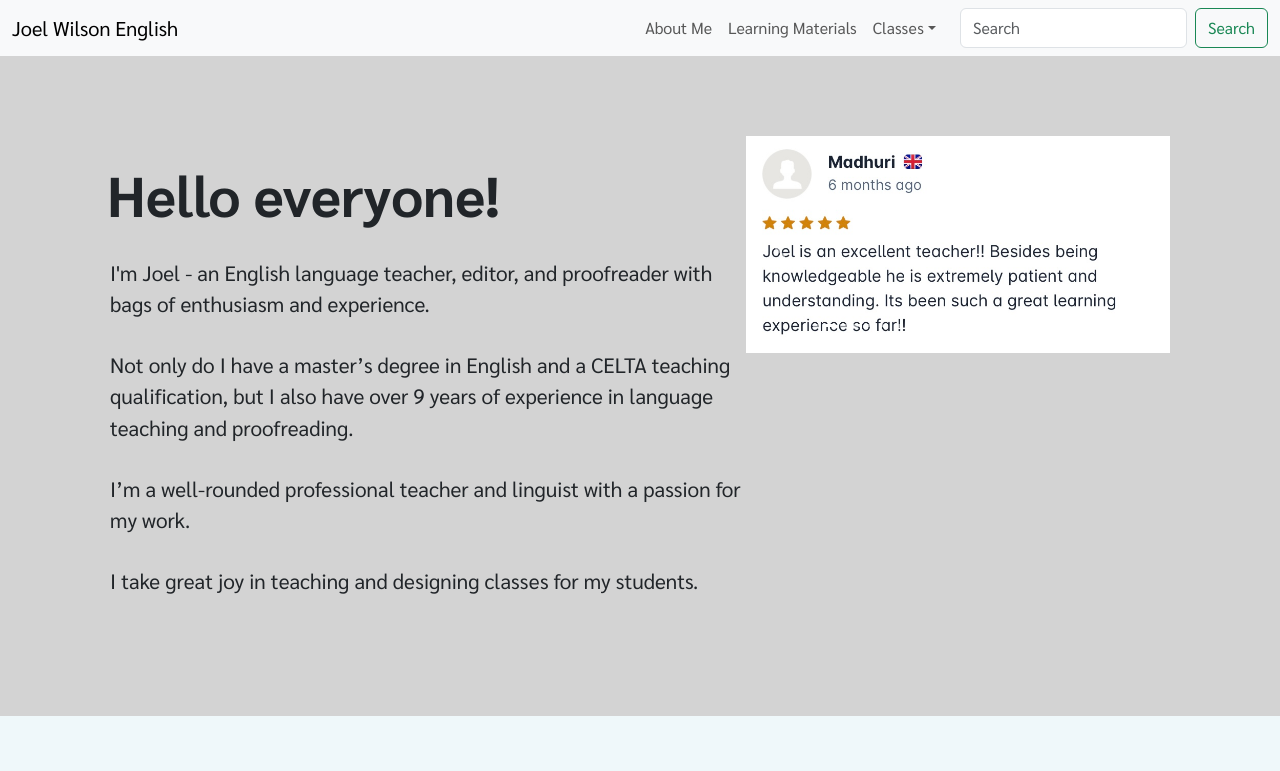
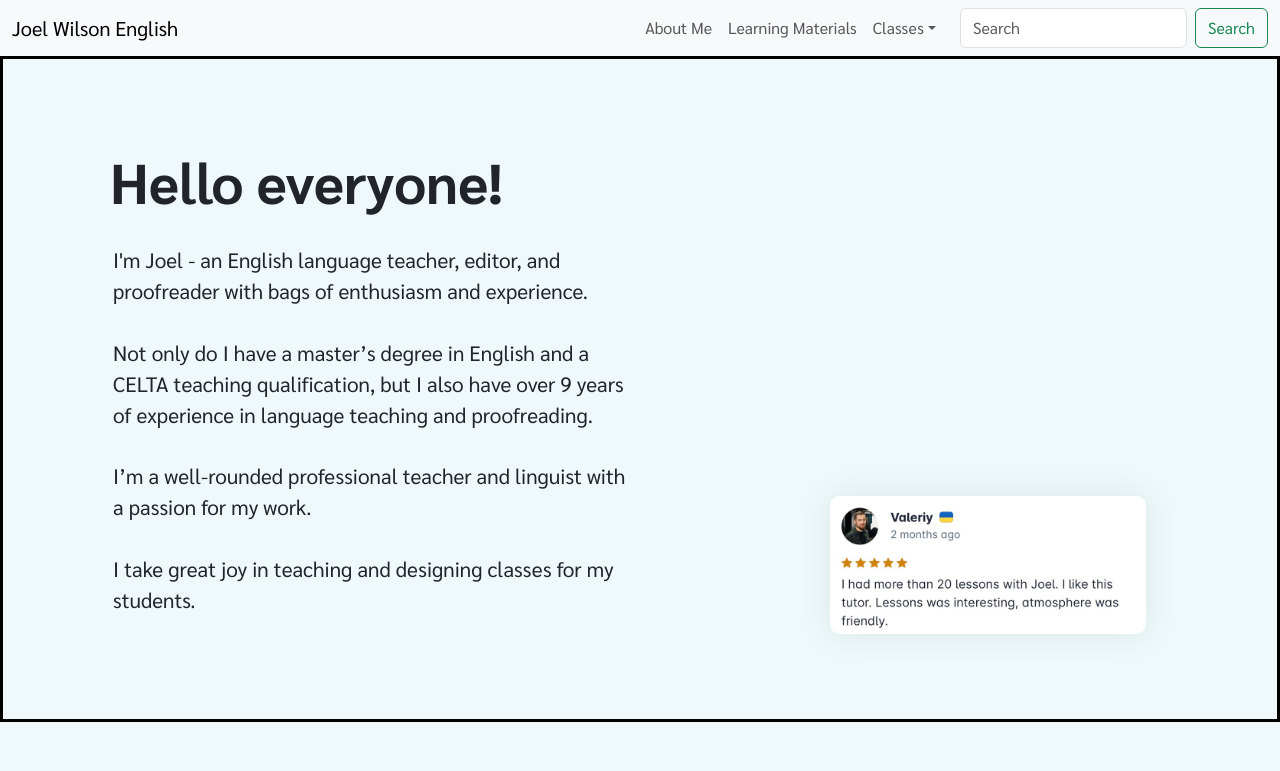
Before and after one commit to jimmybombimmy/joel-wilson-english, a React (Vite) app: page /about in a window 1280 px wide. Shown: the top 771 px of the page. Built offline with nearby package versions, Linux system fonts and the light colour scheme; a web font is replaced by a local one.

Commit message:
create flashing reviews for about page

```diff
--- a/package.json
+++ b/package.json
@@ -10,6 +10,7 @@
     "preview": "vite preview"
   },
   "dependencies": {
+    "@react-spring/web": "^9.7.3",
     "axios": "^1.6.7",
     "react": "^18.2.0",
     "react-bootstrap": "^2.9.1",
--- /dev/null
+++ b/src/components/About/Introduction/ImageFlash/ImageFlash.jsx
@@ -0,0 +1,77 @@
+import { useState } from "react";
+import { useSpring, animated } from "@react-spring/web";
+
+export default function ImageFlash({ imgArray, imgOnBottom }) {
+  const [imgNo, setImgNo] = useState(0);
+  const [randomMove, setRandomMove] = useState([
+    Math.floor(Math.random() * 41),
+    Math.floor(Math.random() * 16),
+  ]);
+
+  const [flip, setFlip] = useState(imgOnBottom ? false : true);
+  const props = useSpring({
+    to: { opacity: 1 },
+    from: { opacity: 0 },
+    reset: true,
+    reverse: flip,
+    delay: () => {
+      return flip ? 3000 : 3000;
+    },
+    config: { duration: 500 },
+    onRest: () => {
+      if (flip === true) {
+        imgNo < imgArray.length - 1 ? setImgNo(imgNo + 1) : setImgNo(0);
+        setRandomMove([
+          Math.floor(Math.random() * 41),
+          Math.floor(Math.random() * 16),
+        ]);
+      }
+      setFlip(!flip);
+    },
+
+    bottom: () => {
+      if (imgOnBottom === false) {
+        return "500px";
+      }
+    },
+  });
+
+  function pushUpImages() {
+    return !imgOnBottom ? "500px" : "0px";
+  }
+
+  function alignTopOrBottom() {
+    return imgOnBottom ? 'end' : 'top'
+  }
+
+  return (
+    <animated.div style={props}>
+      <div
+        className="flashingReviewsContainer"
+        style={{ bottom: pushUpImages(), alignItems: alignTopOrBottom()}}
+      >
+        {!imgOnBottom ? (
+          <img
+            style={{
+              left: `${String(randomMove[0])}%`,
+              marginTop: `${String(randomMove[1])}%`,
+            }}
+            className="introReview"
+            src={imgArray[imgNo]}
+            alt=""
+          />
+        ) : (
+          <img
+            style={{
+              left: `${String(randomMove[0])}%`,
+              marginBottom: `${String(randomMove[1])}%`,
+            }}
+            className="introReview"
+            src={imgArray[imgNo]}
+            alt=""
+          />
+        )}
+      </div>
+    </animated.div>
+  );
+}
--- a/src/components/About/Introduction/Introduction.css
+++ b/src/components/About/Introduction/Introduction.css
@@ -1,5 +1,6 @@
 #introSection {
-  background-color: lightgrey;
+  background-color: rgb(239,248,250);
+  border: 3px solid black;
   padding: 80px 110px;
   justify-content: center;
   display: flex;
@@ -13,7 +14,7 @@
 }
 
 #introInfo {
-  width: 60%;
+  width: 50%;
   align-self: center;
 }
 
@@ -35,10 +36,24 @@
 }
 
 #introTestemonials {
-  width: 40%;
+  width: 50%;
   height: 500px;
 }
 
+.flashingReviewsContainer {
+  height: 500px;
+  width: auto;
+  position: relative;
+  display: grid;
+}
+
 .introReview {
-  width: 100%;
+  position: relative;
+  width: 60%;
+  border-radius: 10px;
+  box-shadow: 0px 0px 30px rgb(217, 231, 233)
 }
+
+/* .carousel-indicators {
+  display: none;
+} */
--- a/src/components/About/Introduction/Introduction.jsx
+++ b/src/components/About/Introduction/Introduction.jsx
@@ -1,13 +1,11 @@
-import Carousel from "react-bootstrap/Carousel";
-
 import "./Introduction.css";
 import {
   reviewsArrayFirstHalf,
   reviewsArraySecondHalf,
 } from "../../../assets/home/home-images";
+import ImageFlash from "./ImageFlash/ImageFlash";
 
 export default function Introduction() {
-
   return (
     <section id="introSection">
       <div id="introInner">
@@ -34,13 +32,8 @@ export default function Introduction() {
           </div>
         </article>
         <section id="introTestemonials">
-          <Carousel fade>
-            {reviewsArrayFirstHalf.map((image) => {
-              return <Carousel.Item>
-                <img className="introReview" src={image} />
-                </Carousel.Item> ;
-            })}
-          </Carousel>
+          <ImageFlash imgArray={reviewsArrayFirstHalf} imgOnBottom={true}/>
+          <ImageFlash imgArray={reviewsArraySecondHalf} imgOnBottom={false}/>
         </section>
       </div>
     </section>
```
Also changed, not shown: 1 other file (tests, documents, lock files or other folders).
